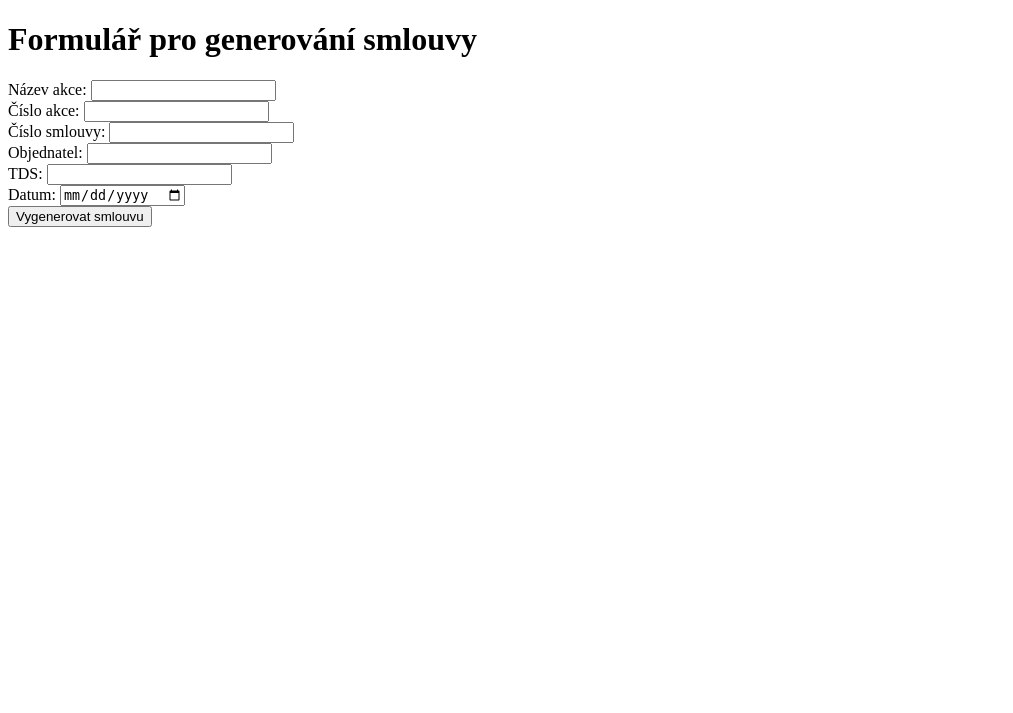
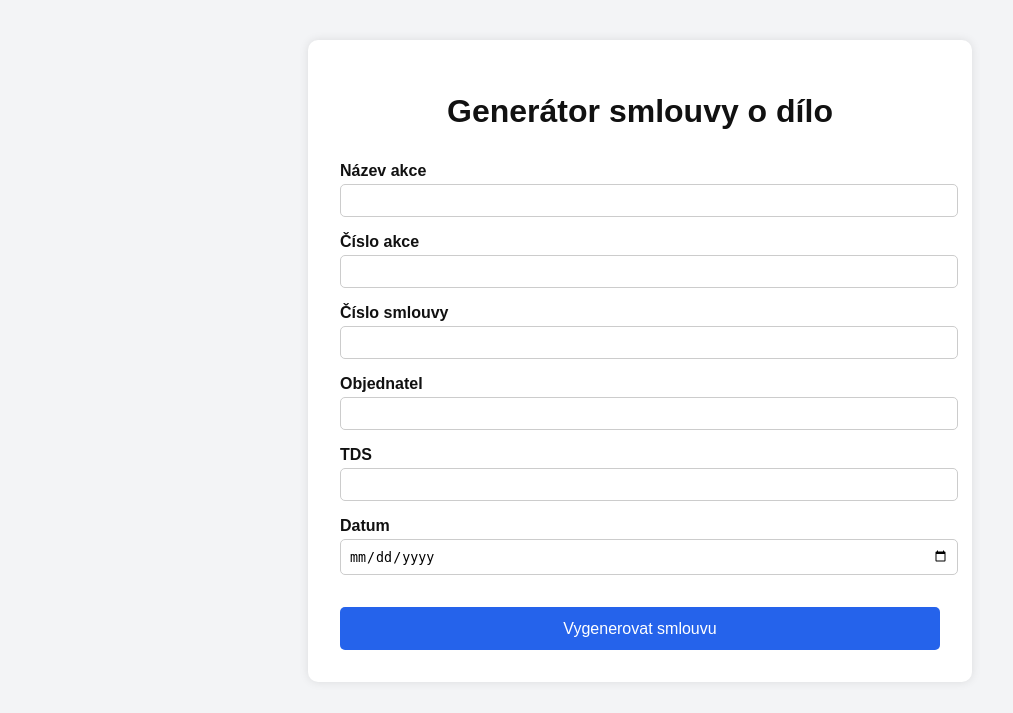
Before and after one commit to JenikAdamira/contract-generator, a Python web app: template templates/form.html in a window 1280 px wide. Shown: the top 713 px of the page, without its empty margins (0-1013 px from the left). Run offline with Jinja, Linux system fonts and the light colour scheme; the template is opened without the code that fills it, so the values that code supplies are empty.

Commit message:
Update form.html

```diff
--- a/templates/form.html
+++ b/templates/form.html
@@ -2,21 +2,95 @@
 <html lang="cs">
 <head>
     <meta charset="UTF-8">
-    <title>Generátor smluv</title>
+    <title>Generátor smlouvy</title>
+    <style>
+        body {
+            font-family: Arial, sans-serif;
+            background-color: #f3f4f6;
+            padding: 2em;
+            color: #111;
+        }
+        .container {
+            max-width: 600px;
+            margin: auto;
+            background: white;
+            padding: 2em;
+            border-radius: 10px;
+            box-shadow: 0 0 10px rgba(0,0,0,0.1);
+        }
+        h1 {
+            text-align: center;
+            margin-bottom: 1em;
+        }
+        label {
+            display: block;
+            margin-top: 1em;
+            font-weight: bold;
+        }
+        input {
+            width: 100%;
+            padding: 0.6em;
+            margin-top: 0.3em;
+            border: 1px solid #ccc;
+            border-radius: 5px;
+        }
+        button {
+            margin-top: 2em;
+            width: 100%;
+            padding: 0.8em;
+            background-color: #2563eb;
+            color: white;
+            border: none;
+            border-radius: 5px;
+            font-size: 1em;
+            cursor: pointer;
+        }
+        button:hover {
+            background-color: #1d4ed8;
+        }
+        .success {
+            margin-top: 1em;
+            padding: 1em;
+            background-color: #e0fce0;
+            border: 1px solid #a0d0a0;
+            border-radius: 5px;
+        }
+    </style>
 </head>
 <body>
-    <h1>Formulář pro generování smlouvy</h1>
-    <form method="post">
-        <label>Název akce: <input type="text" name="nazev_akce" required></label><br>
-        <label>Číslo akce: <input type="text" name="cislo_akce" required></label><br>
-        <label>Číslo smlouvy: <input type="text" name="cislo_smlouvy" required></label><br>
-        <label>Objednatel: <input type="text" name="objednatel" required></label><br>
-        <label>TDS: <input type="text" name="tds" required></label><br>
-        <label>Datum: <input type="date" name="datum" required></label><br>
-        <button type="submit">Vygenerovat smlouvu</button>
-    </form>
-    {% if download_link %}
-        <p>Smlouva byla vygenerována: <a href="{{ download_link }}">Stáhnout</a></p>
-    {% endif %}
+    <div class="container">
+        <h1>Generátor smlouvy o dílo</h1>
+        <form method="post">
+            <label for="nazev_akce">Název akce</label>
+            <input type="text" name="nazev_akce" required>
+
+            <label for="cislo_akce">Číslo akce</label>
+            <input type="text" name="cislo_akce" required>
+
+            <label for="cislo_smlouvy">Číslo smlouvy</label>
+            <input type="text" name="cislo_smlouvy" required>
+
+            <label for="objednatel">Objednatel</label>
+            <input type="text" name="objednatel" required>
+
+            <label for="tds">TDS</label>
+            <input type="text" name="tds" required>
+
+            <label for="datum">Datum</label>
+            <input type="date" name="datum" required>
+
+            <button type="submit">Vygenerovat smlouvu</button>
+        </form>
+
+        {% if download_link %}
+        <div class="success">
+            ✅ Smlouva byla úspěšně vygenerována.<br>
+            <a href="{{ download_link }}" target="_blank">Klikněte zde pro stažení</a>
+        </div>
+        <script>
+            window.open("{{ download_link }}", "_blank");
+        </script>
+        {% endif %}
+    </div>
 </body>
 </html>
```
